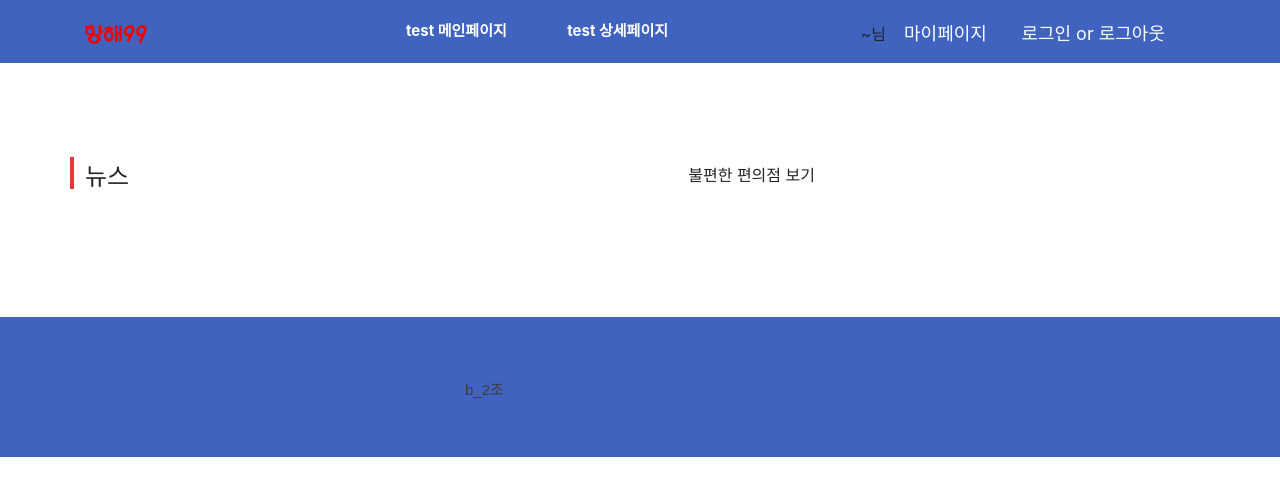
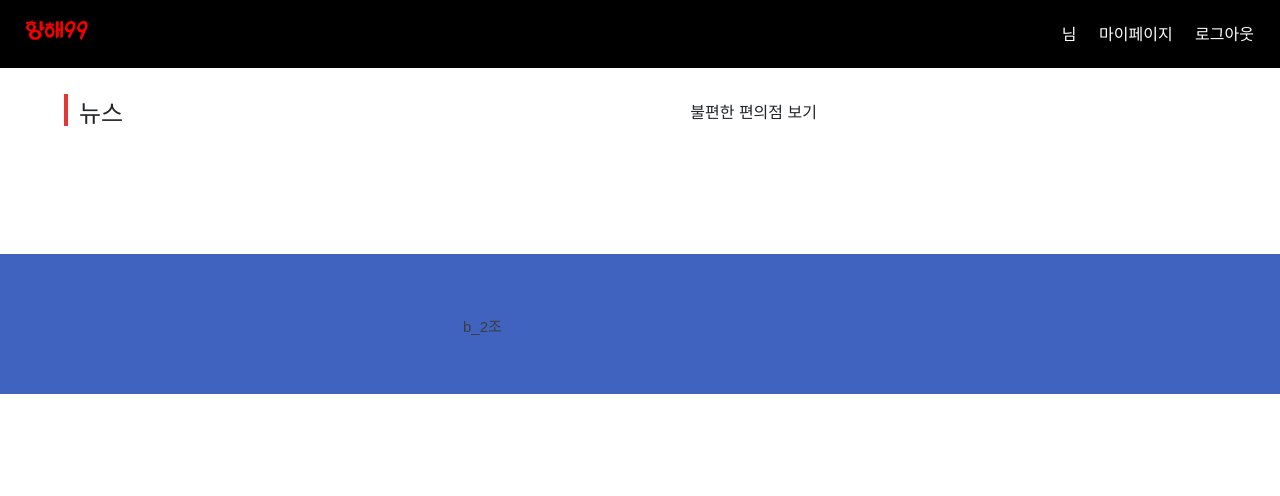
Before and after one commit to jeon9506/WEekly-Book, a Flask app: template templates/index.html in a window 1280 px wide. Shown: the top 496 px of the page. Run offline with Flask 2, Linux system fonts and the light colour scheme; the template is opened without the code that fills it, so the values that code supplies are empty; some libraries are stand-ins or nearby versions; some web fonts are replaced.

Commit message:
테스트으으으022

```diff
--- a/templates/index.html
+++ b/templates/index.html
@@ -4,59 +4,76 @@
 <head>
     <meta charset="UTF-8">
     <meta name="viewport" content="width=device-width, initial-scale=1, shrink-to-fit=no">
-
+    <!-- Bulma CSS -->
+    <link rel="stylesheet" href="https://cdn.jsdelivr.net/npm/bulma@0.9.1/css/bulma.min.css">
     <!-- Bootstrap CSS -->
     <link rel="stylesheet" href="https://maxcdn.bootstrapcdn.com/bootstrap/4.0.0/css/bootstrap.min.css"
           integrity="sha384-Gn5384xqQ1aoWXA+058RXPxPg6fy4IWvTNh0E263XmFcJlSAwiGgFAW/dAiS6JXm"
           crossorigin="anonymous">
     <!-- JS -->
-    <script src="https://ajax.googleapis.com/ajax/libs/jquery/3.5.1/jquery.min.js"></script>
-    <script src="https://cdnjs.cloudflare.com/ajax/libs/popper.js/1.12.9/umd/popper.min.js"
-            integrity="sha384-ApNbgh9B+Y1QKtv3Rn7W3mgPxhU9K/ScQsAP7hUibX39j7fakFPskvXusvfa0b4Q"
-            crossorigin="anonymous"></script>
+    <script src="https://ajax.googleapis.com/ajax/libs/jquery/3.4.1/jquery.min.js"></script>
+    <script src="https://cdnjs.cloudflare.com/ajax/libs/jquery-cookie/1.4.1/jquery.cookie.js"></script>
     <!-- 구글폰트 -->
     <link href="https://fonts.googleapis.com/css?family=Stylish&display=swap" rel="stylesheet">
     <!-- Css Styles -->
     <link rel="stylesheet" href="../static/css/style.css" type="text/css">
 </head>
 <script>
-
+    function my_page(){
+            window.location.href="/mypage"
+    }
+    function logout() {
+                $.removeCookie('mytoken', {path: '/'});
+                alert('로그아웃!')
+                window.location.href = "/login"
+    }
 </script>
 <body>
 
 <!-- Header Section Begin -->
-<header class="header">
-    <div class="container">
-        <div class="row">
-            <div class="col-lg-2">
-                <div class="header__logo">
-                    <a href="./index.html">
-                        <img src="../static/img/logo.svg" alt="">
-                    </a>
-                </div>
-            </div>
-            <div class="col-lg-6">
-                <div class="header__nav">
-                    <nav class="header__menu">
-                        <ul>
-                            <li><a href="./index.html">test 메인페이지</a></li>
-                            <li><a href="./detailBook.html">test 상세페이지</a></li>
-                        </ul>
-                    </nav>
-                </div>
-            </div>
-            <div class="col-lg-4">
-                <div class="header__right">
-                    ~님&nbsp;&nbsp;&nbsp;
-                    <a href="./login.html">마이페이지</a>
-                    <a href="./login.html">로그인 or 로그아웃</a>
-                </div>
-            </div>
+<!--<header class="header">-->
+<!--    <div class="container">-->
+<!--        <div class="row">-->
+<!--            <div class="col-lg-2">-->
+<!--                <div class="header__logo">-->
+<!--                    <a href="./index.html">-->
+<!--                        <img src="../static/img/logo.svg" alt="">-->
+<!--                    </a>-->
+<!--                </div>-->
+<!--            </div>-->
+<!--            <div class="col-lg-6">-->
+<!--                <div class="header__nav">-->
+<!--                    <nav class="header__menu">-->
+<!--                        <ul>-->
+<!--                            <li><a href="./index.html">test 메인페이지</a></li>-->
+<!--                            <li><a href="./detailBook.html">test 상세페이지</a></li>-->
+<!--                        </ul>-->
+<!--                    </nav>-->
+<!--                </div>-->
+<!--            </div>-->
+<!--            <div class="col-lg-4">-->
+<!--                <div class="header__right">-->
+<!--                    ~님&nbsp;&nbsp;&nbsp;-->
+<!--                    <a href="./login.html">마이페이지</a>-->
+<!--                    <a href="./login.html">로그인 or 로그아웃</a>-->
+<!--                </div>-->
+<!--            </div>-->
+<!--        </div>-->
+
+<!--    </div>-->
+<!--</header>-->
+<!-- Header End -->
+    <nav class="navbar is-fixed-top colorBlack" role="navigation" aria-label="main navigation">
+        <div class="navbar-brand" style="margin-left: 10px">
+            <img src="static/img/logo.svg">
         </div>
 
-    </div>
-</header>
-<!-- Header End -->
+        <div style="margin-left:fill;color:white;margin-right: 10px">
+            {{user_info.nickname}}님 &nbsp;&nbsp;&nbsp;
+            <a onclick="my_page()">마이페이지 &nbsp;&nbsp;&nbsp;</a>
+            <a onclick="logout()">로그아웃</a>
+        </div>
+    </nav>
 
 <!-- Book Section Begin -->
 <section class="spad">
```
